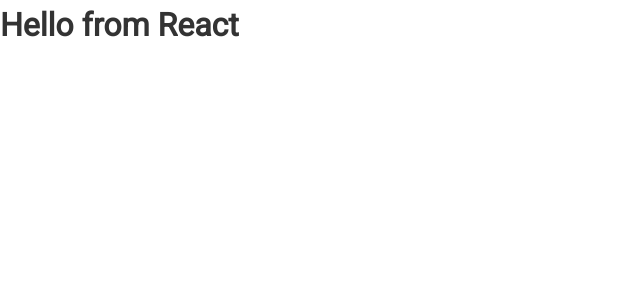
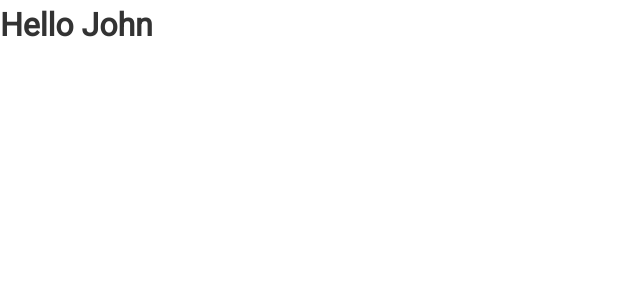
Before and after one commit to Christian-Mar/github-finder, a React (Create React App) app: page / in a window 1280 px wide. Shown: the top 300 px of the page, without its empty margins (0-640 px from the left). Built offline with nearby package versions, Linux system fonts and the light colour scheme.

Commit message:
class component

```diff
--- a/src/App.js
+++ b/src/App.js
@@ -1,16 +1,22 @@
-
-import React, { Component } from 'react';
+import React, { Fragment, Component } from 'react';
 import './App.css';
 
 class App extends Component {
-
-  render() {
-    return (
-    <div className="App">
-      <h1>Hello from React</h1>
-    </div>
-  );
-  }
+	render() {
+		const name = 'John';
+		const loading = false;
+    const showName = true;
+		/*
+    if (loading) {
+      return <h4>Loading ... </h4>;
+    }
+    */
+		return (
+			<Fragment>
+				{loading ? <h4>Loading ... </h4> : <h1>Hello {showName && name}</h1>}
+			</Fragment>
+		);
+	}
 }
 
 /*
```
